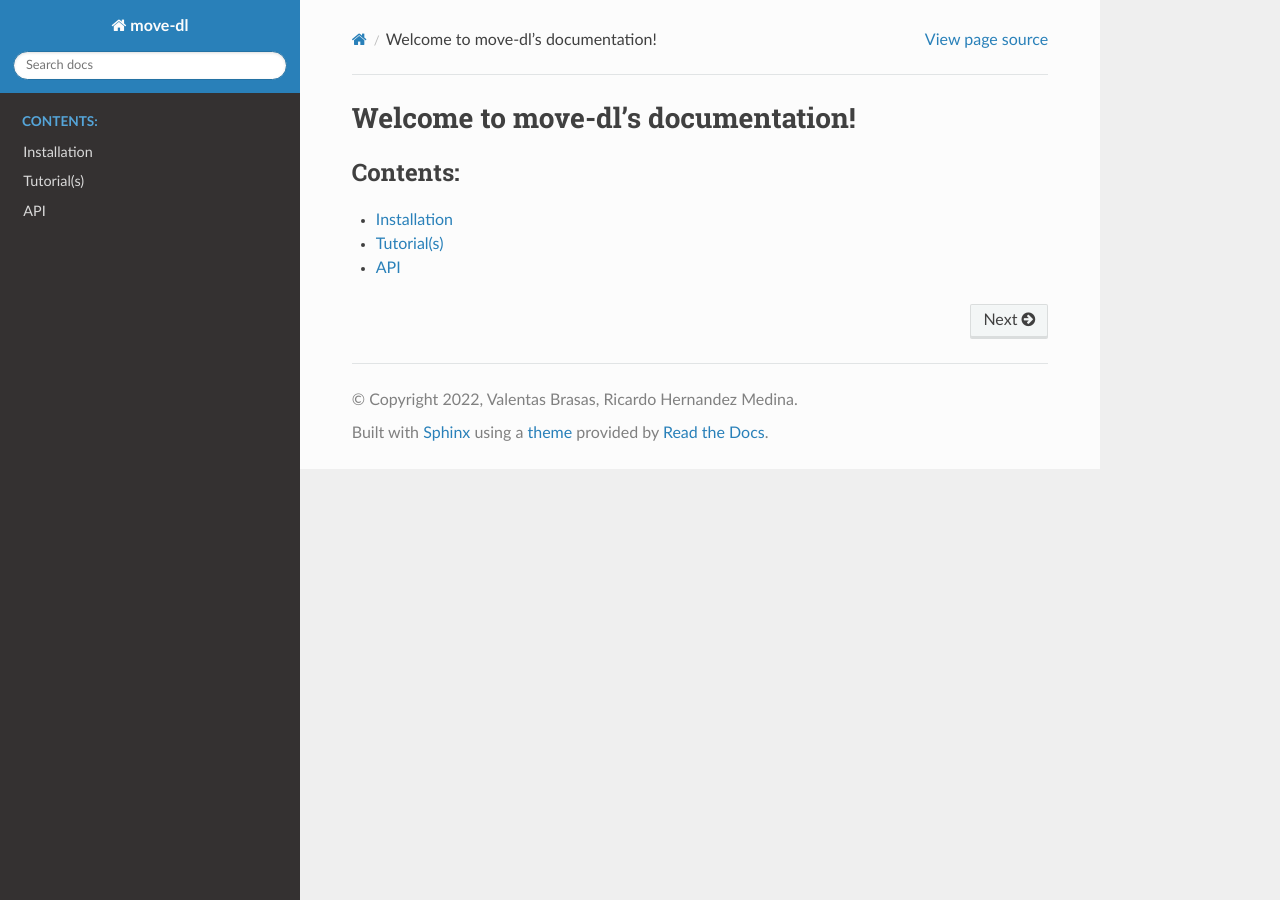
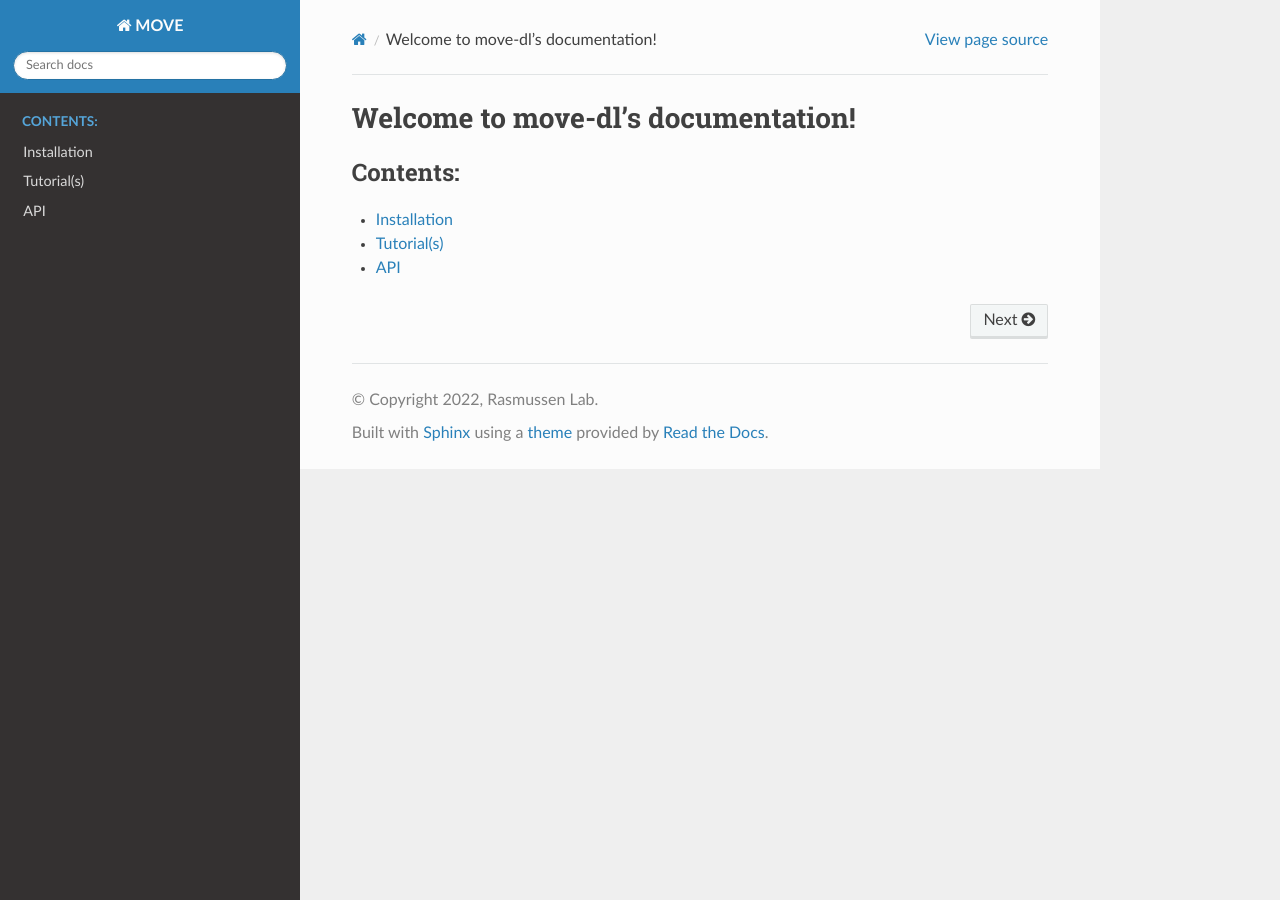
Before and after one commit to RasmussenLab/MOVE, a Sphinx documentation site: the page built from docs/source/index.rst, in a window 1280 px wide. Built offline with Sphinx 7.4.7 and the Read the Docs theme 2.0.0, drawn with Linux system fonts in a browser that asks for light colours; pages that are not in the unit, such as notebooks, are missing from menus.

```diff
--- a/docs/source/conf.py
+++ b/docs/source/conf.py
@@ -11,10 +11,12 @@ from pathlib import Path
 
 sys.path.insert(0, str(Path("../src").resolve()))
 
-project = "move-dl"
-copyright = "2022, Valentas Brasas, Ricardo Hernandez Medina"
-author = "Valentas Brasas, Ricardo Hernandez Medina"
-release = "1.0.0"
+import move
+
+project = "MOVE"
+copyright = "2022, Rasmussen Lab"
+author = "Rasmussen Lab"
+release = ".".join(map(str, move.__version__))
 
 # -- General configuration ---------------------------------------------------
 # https://www.sphinx-doc.org/en/master/usage/configuration.html#general-configuration
```
